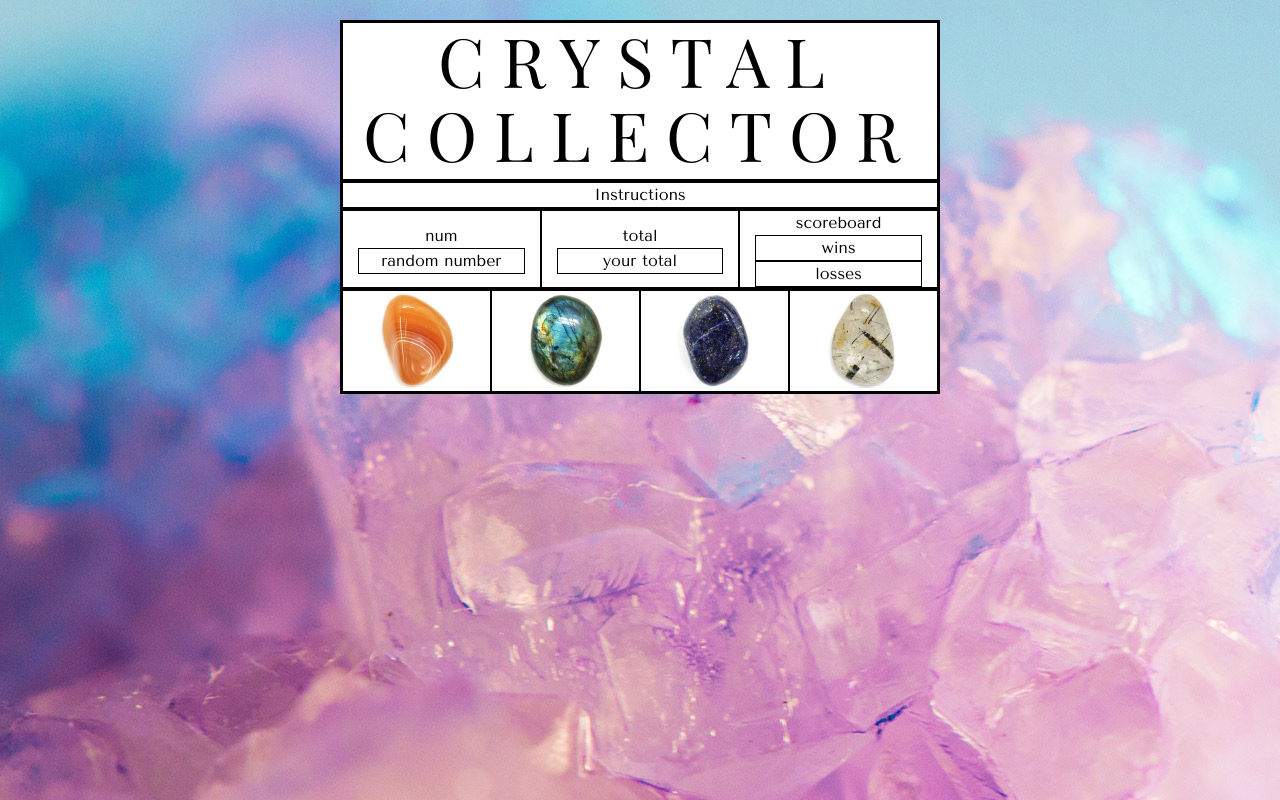
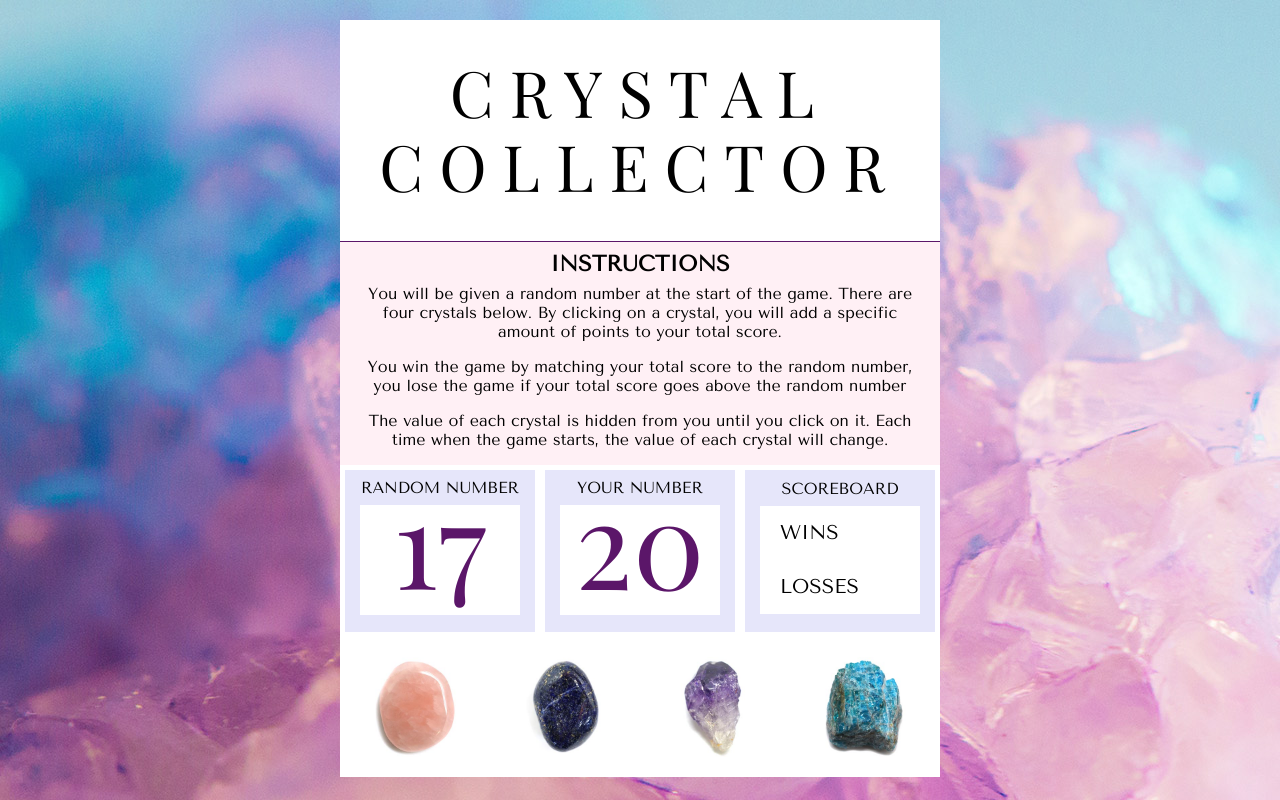
Before and after one commit to violetxchang/unit-4-game, a plain HTML site: page index.html in a window 1280 px wide. Drawn offline with nearby package versions, Linux system fonts and the light colour scheme.

Commit message:
prejavascript

```diff
--- a/assets/css/style.css
+++ b/assets/css/style.css
@@ -2,6 +2,8 @@ body {
     background-image: url("/unit-4-game/assets/images/bg.jpg");
     background-repeat: repeat;
     font-family: 'Tenor Sans', sans-serif;
+    font-size: 16px;
+    line-height: 19px;
     color: black;
 }
 
@@ -10,10 +12,10 @@ img {
 }
 
 div {
-    border: 1px solid black;
+    /* border: 1px solid black; */
     align-content: center;
     text-align: center;
-    margin:0;
+    margin: 0;
     background: white;
 }
 
@@ -21,13 +23,56 @@ div {
     width: 600px;
     align-content: center;
     margin: 20px auto;
-
 }
 
 h1 {
     font-family: 'Playfair Display', serif;
-    font-size: 68px;
+    font-size: 64px;
     letter-spacing: .25em;
     text-transform: uppercase;
     line-height: 74px;
+    padding-top: 35px;
+    padding-bottom: 30px;
 }
+
+h2 {
+    text-transform: uppercase;
+    font-size: 22px;
+    line-height: 24px;
+    font-weight: bolder;
+    padding-top: 10px;
+}
+
+#instructions {
+    border-top: 1px solid rgb(91, 22, 105);
+    background-color: lavenderblush;
+    line-height:
+}
+
+#randomNumber, #yourTotal, #scoreBoard {
+    background-color: lavender;
+    font-size: 16px;
+    line-height: 35px;
+    padding-bottom: 17px;
+    text-transform: uppercase;
+    border: 5px solid white;
+}
+
+.bigScore {
+    font-size: 120px;
+    line-height: 70px;
+    padding-bottom: 40px;
+    font-family: 'Playfair Display', serif;
+    color: rgb(91, 22, 105);
+}
+
+#crystals {
+    padding: 20px 0;
+}
+
+.wins, .losses {
+    text-align: left;
+    padding-left: 20px;
+    font-size: 20px;
+    line-height: 54px;
+}
--- a/index.html
+++ b/index.html
@@ -1,5 +1,6 @@
 <!DOCTYPE html>
 <html lang="en">
+
 <head>
   <meta charset="UTF-8">
   <meta name="viewport" content="width=device-width, initial-scale=1.0">
@@ -7,9 +8,11 @@
   <title>Crystal Collector</title>
   <link rel="stylesheet" href="./assets/css/reset.css">
   <link href="https://fonts.googleapis.com/css?family=Playfair+Display|Tenor+Sans&display=swap" rel="stylesheet">
-    <link rel="stylesheet" href="https://stackpath.bootstrapcdn.com/bootstrap/4.3.1/css/bootstrap.min.css" integrity="sha384-ggOyR0iXCbMQv3Xipma34MD+dH/1fQ784/j6cY/iJTQUOhcWr7x9JvoRxT2MZw1T" crossorigin="anonymous">
+  <link rel="stylesheet" href="https://stackpath.bootstrapcdn.com/bootstrap/4.3.1/css/bootstrap.min.css"
+    integrity="sha384-ggOyR0iXCbMQv3Xipma34MD+dH/1fQ784/j6cY/iJTQUOhcWr7x9JvoRxT2MZw1T" crossorigin="anonymous">
   <link rel="stylesheet" href="./assets/css/style.css">
 </head>
+
 <body>
 
   <div class="container">
@@ -20,17 +23,20 @@
     </div>
 
     <div class="row">
-                  <div class="col-sm-12">
-                    Instructions
+      <div class="col-sm-12" id="instructions">
+        <h2>Instructions</h2>
+        <p>You will be given a random number at the start of the game. There are four crystals below. By clicking on a crystal, you will add a specific amount of points to your total score.</p>
+        <p>You win the game by matching your total score to the random number, you lose the game if your total score goes above the random number </p>
+        <p>The value of each crystal is hidden from you until you click on it. Each time when the game starts, the value of each crystal will change.</p>
       </div>
     </div>
 
     <div class="row">
-                        <div class="col-sm-4" id="randomNumber">num
-                            <div>random number</div>
+      <div class="col-sm-4" id="randomNumber">random number
+        <div class="bigScore">17</div>
       </div>
-                        <div class="col-sm-4" id="yourTotal">total
-                            <div>your total</div>
+      <div class="col-sm-4" id="yourTotal">your number
+        <div class="bigScore">20</div>
       </div>
       <div class="col-sm-4" id="scoreBoard">scoreboard
         <div class="wins">wins</div>
@@ -39,13 +45,14 @@
     </div>
 
     <div class="row">
-                            <div class="col-md-3"><img src="./assets/images/carnelian.jpg" alt="carnelian"></div>
-                            <div class="col-md-3"><img src="./assets/images/labradorite.jpg" alt="labradorite"></div>
-                            <div class="col-md-3"><img src="./assets/images/lapisLazuli.jpg" alt="lapiz lazuli"></div>
-                            <div class="col-md-3"><img src="./assets/images/tourmalinatedQuartz.jpg" alt="tourmalinated quartz"></div>
+      <div class="col-md-3" id="crystals"><img src="./assets/images/roseQuartz.jpg" alt="roseQuartz"></div>
+      <div class="col-md-3" id="crystals"><img src="./assets/images/lapisLazuli.jpg" alt="lapizLazuli"></div>
+      <div class="col-md-3" id="crystals"><img src="./assets/images/amethyst.jpg" alt="amethyst"></div>
+      <div class="col-md-3" id="crystals"><img src="./assets/images/apatite.jpg" alt="apatite"></div>
     </div>
 
   </div>
 
 </body>
+
 </html>
```
Also changed, not shown: assets/images/amethyst.jpg (added), assets/images/apatite.jpg (added), assets/images/carnelian.jpg (deleted), assets/images/labradorite.jpg (deleted), assets/images/roseQuartz.jpg (added), assets/images/tourmalinatedQuartz.jpg (deleted). Lines whose indentation alone changed are shown as unchanged.
